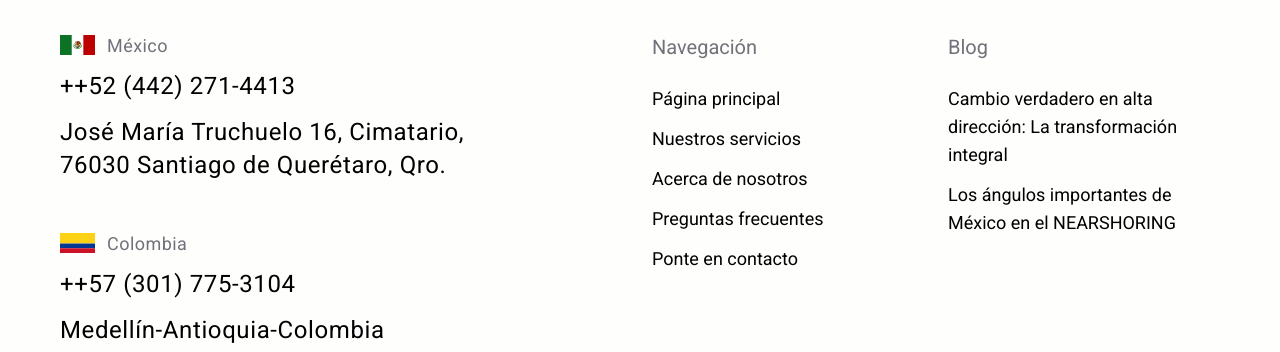
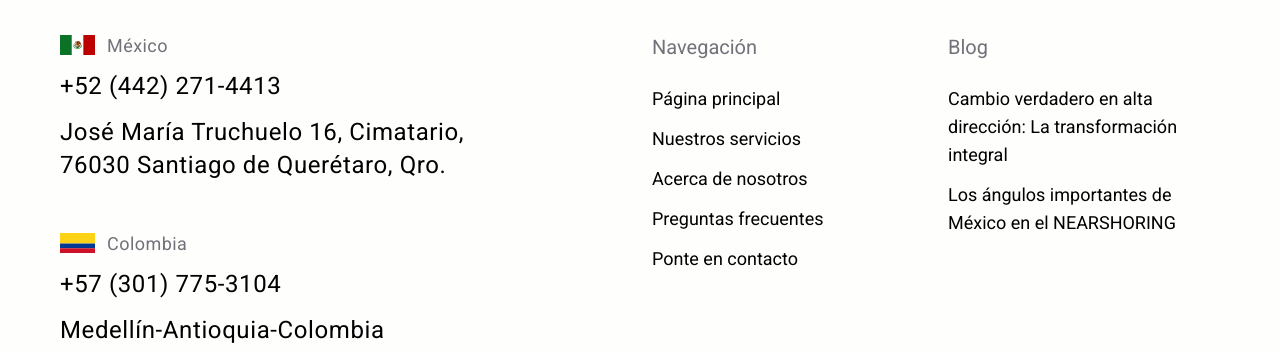
Before and after one commit to saufth/gobalizat, a Next.js app: page / in a window 1280 px wide. Shown: the part 5028-5380 px from the top of the page. Built offline with nearby package versions, Linux system fonts and the light colour scheme.

Commit message:
remove char from number in main-nav

```diff
--- a/src/components/layouts/main-nav.tsx
+++ b/src/components/layouts/main-nav.tsx
@@ -43,7 +43,7 @@ export default function MainNav ({ action, muted }: MainNavProps) {
               rel='noreferrer'
               className={cn('w-fit flex gap-x-2 items-center', muted && 'text-card-foreground')}
             >
-              <span className='font-normal'>{`+${contactItem.phone.code} ${formatPhoneNumber(contactItem.phone.number)}`}</span>
+              <span className='font-normal'>{`${contactItem.phone.code} ${formatPhoneNumber(contactItem.phone.number)}`}</span>
             </Link>
             <Link
               href={contactItem.address.url}
```
